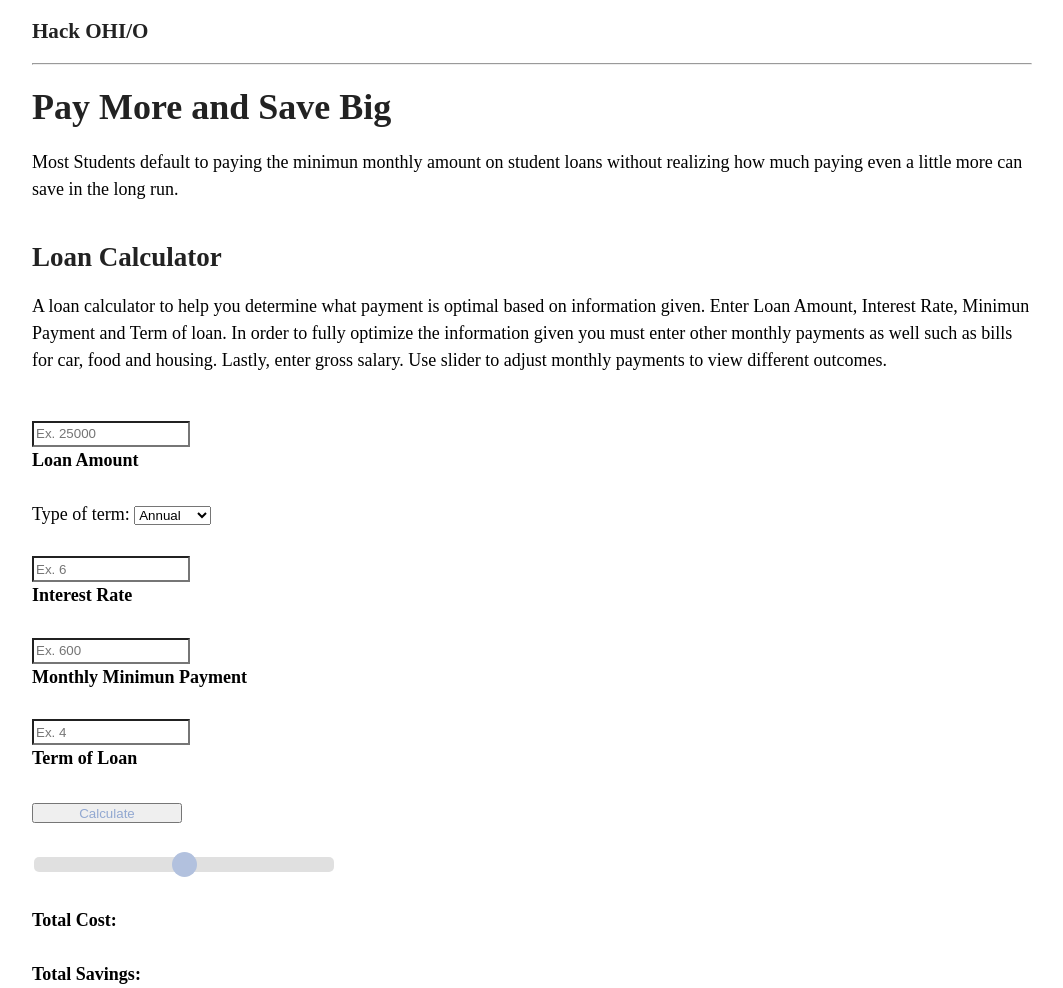
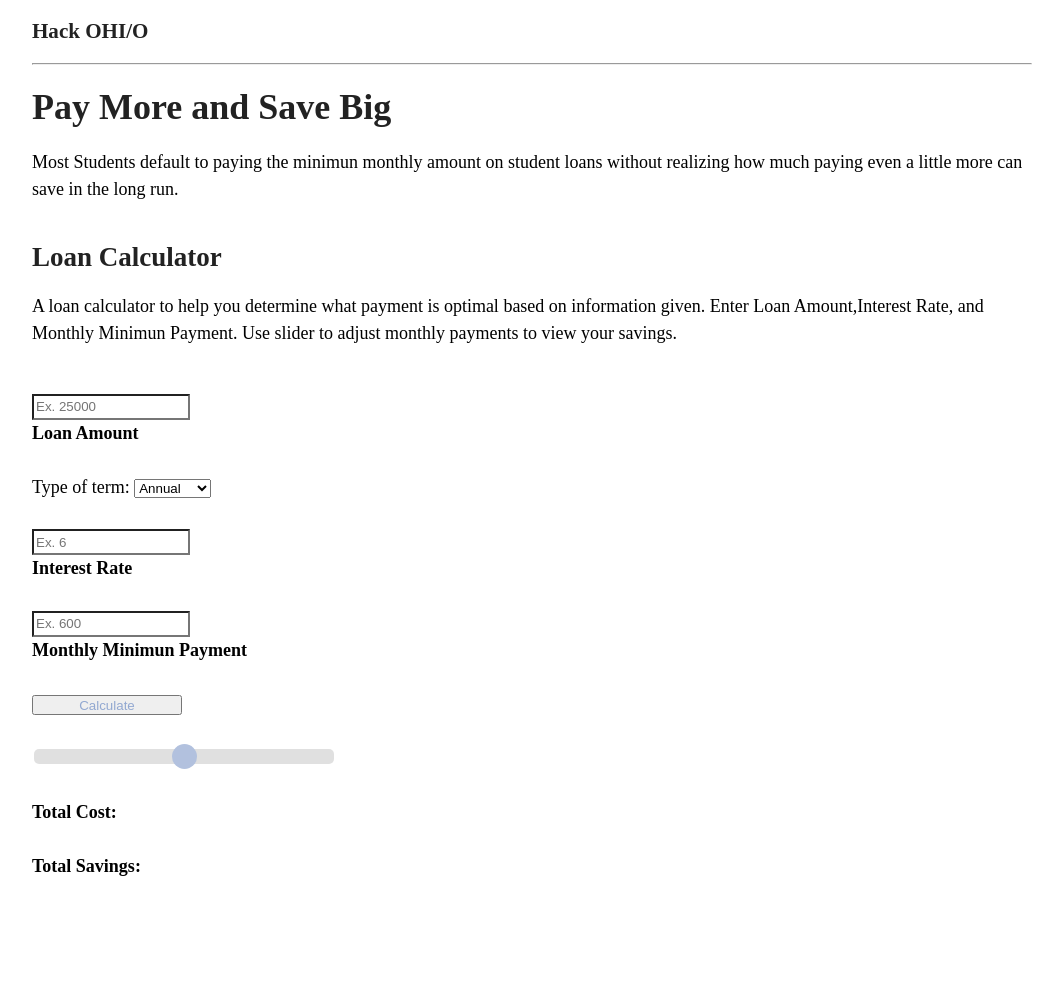
Before and after one commit to chesschamp2300/FinanceManagement, a Flask app: page / in a window 1280 px wide. Shown: the whole page, without its empty margins (108-1171 px from the left). After the commit the page ends 876 px from the top, so only its background shows below. Run offline with Flask 2, Linux system fonts and the light colour scheme.

Commit message:
Add files via upload

```diff
--- a/templates/index.html
+++ b/templates/index.html
@@ -16,13 +16,13 @@
         <p>Most Students default to paying the minimun monthly amount on student loans without realizing how much paying even a little more can save in the long run.</p>
         <h2>Loan Calculator</h2>
         <p>
-           A loan calculator to help you determine what payment is optimal based on information given.
-           Enter Loan Amount, Interest Rate, Minimun Payment and Term of loan. In order to fully optimize the information given you must enter other monthly payments as well such as bills for car, food and housing. Lastly, enter gross salary. Use slider to adjust monthly payments to view different outcomes.
+          A loan calculator to help you determine what payment is optimal based on information given.
+           Enter Loan Amount,Interest Rate, and Monthly Minimun Payment. Use slider to adjust monthly payments to view your savings.
         </p>
         <br>
         <form action = "serverpage.php" method="post" onsubmit="return calculate()">
                 <div>
-                    <input type = "number" id = "principle" name = "principle" required placeholder="Ex. 25000">
+                    <input type = "number" id = "principle" name = "principle" required placeholder="Ex. 25000" onkeypress="calculate()">
             <br>
                     <label for = "principle"><b>Loan Amount</b></label>
                 </div>
@@ -36,21 +36,16 @@
             <br>
             <br>
                 <div>
-                    <input type = "number" id = "iRate" name = "iRate>" required placeholder="Ex. 6">
+                    <input type = "number" id = "iRate" name = "iRate>" required placeholder="Ex. 6" onkeypress="calculate()">
                     <br>
                     <label for = "iRate"><b>Interest Rate</b></label>
                 </div>
             <br>
                 <div>
-                   <input type = "number" id = "mMpayment" name = mMpayment required placeholder="Ex. 600"><br>
+                   <input type = "number" id = "mMpayment" name = mMpayment required placeholder="Ex. 600" onkeypress="calculate()"><br>
                    <label for = "mMpayment"><b>Monthly Minimun Payment</b></label>
                 </div>
-            <br>
-                <div>
-                   <input type = "number" id = "term" name = term required placeholder="Ex. 4">
-                    <br>
-                   <label for = "term"><b>Term of Loan</b></label>
-                </div>
+
             <br>
 
                 <div>
```
